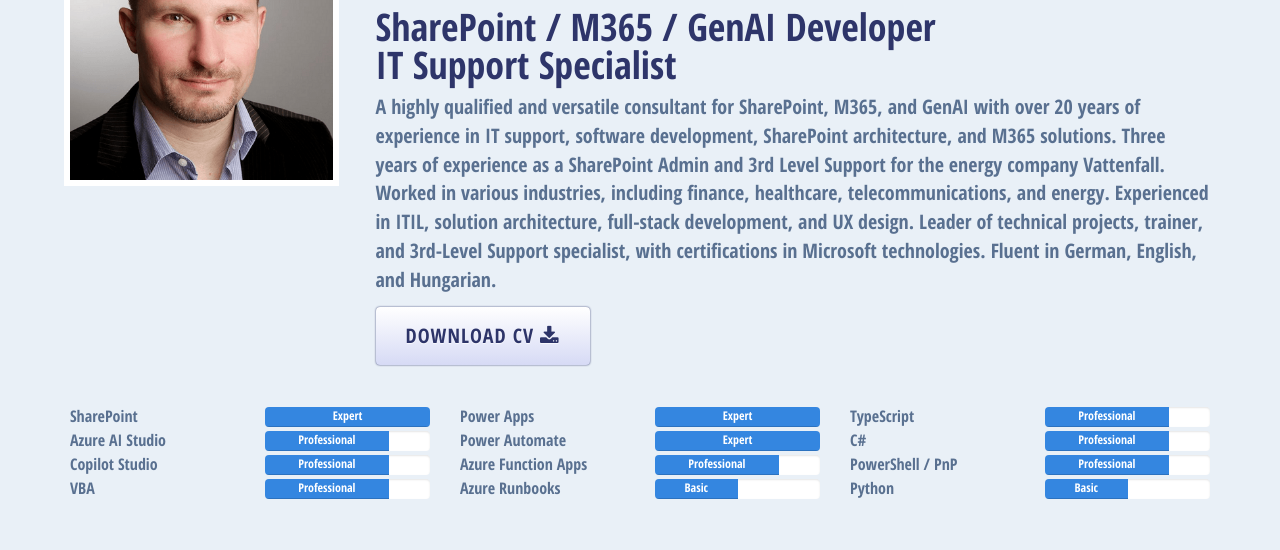
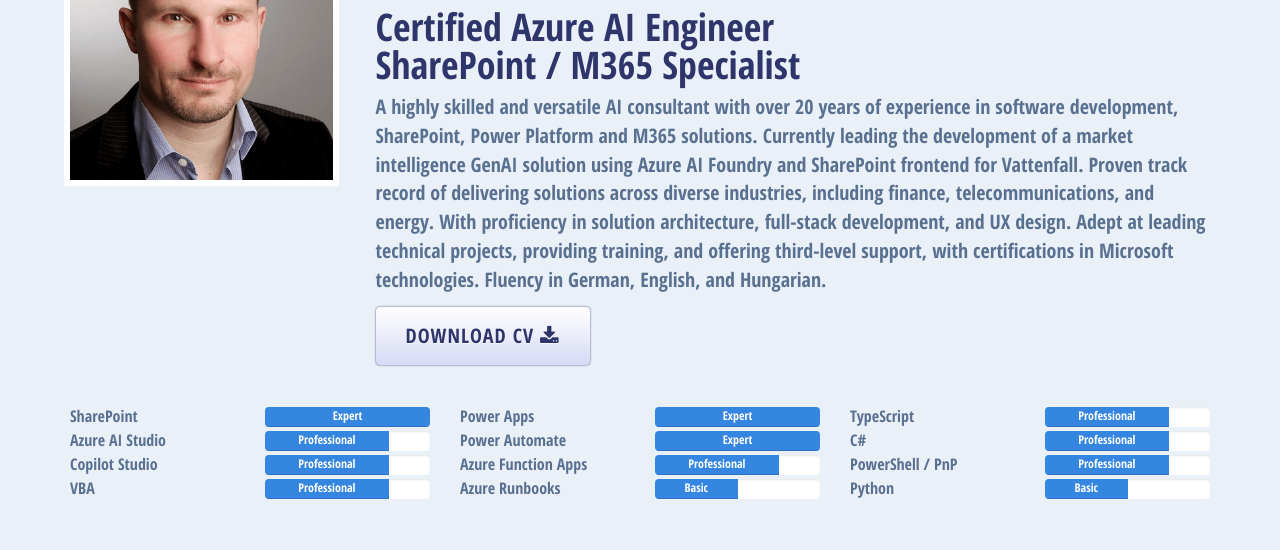
Before and after one commit to karstenheld3/karstenheld.com, a plain HTML site: page index.html in a window 1280 px wide. Shown: the part 240-790 px from the top of the page. Drawn offline with Linux system fonts and the light colour scheme.

Commit message:
new pushed version

```diff
--- a/index.html
+++ b/index.html
@@ -8,7 +8,7 @@
 <title>Karsten Held Homepage</title>
 <meta name="viewport" content="width=device-width, initial-scale=1.0, user-scalable=no, minimum-scale=1.0, maximum-scale=1.0">
 
-<meta name="description" content="Karsten Held, SharePoint / M365 / GenAI Developer, IT Support Specialist ">
+<meta name="description" content="Karsten Held, Certified Azure AI Engineer, SharePoint / M365 Specialist">
 <meta name="author" content="Karsten Held">
 
 <!-- Bootstrap CSS -->
@@ -87,10 +87,13 @@
           <div class="mscp-logo pull-right hidden-xs"><img src="img/misc/mscp-logo.png"/></div>
           <h2 class="primary-focus">Karsten Held</h2>
           <h3 class="secondary-focus">
-			SharePoint / M365 / GenAI Developer<br>IT Support Specialist
+			Certified Azure AI Engineer<br>SharePoint / M365 Specialist
 		  </h3>
           <p>
-A highly qualified and versatile consultant for SharePoint, M365, and GenAI with over 20 years of experience in IT support, software development, SharePoint architecture, and M365 solutions. Three years of experience as a SharePoint Admin and 3rd Level Support for the energy company Vattenfall. Worked in various industries, including finance, healthcare, telecommunications, and energy. Experienced in ITIL, solution architecture, full-stack development, and UX design. Leader of technical projects, trainer, and 3rd-Level Support specialist, with certifications in Microsoft technologies. Fluent in German, English, and Hungarian.          </p>
+A highly skilled and versatile AI consultant with over 20 years of experience in software development, SharePoint, Power Platform and M365 solutions. Currently leading the development of a market intelligence GenAI solution using Azure AI Foundry and SharePoint
+frontend for Vattenfall. Proven track record of delivering solutions across diverse industries, including finance, telecommunications, and energy. With proficiency in solution architecture, full-stack development, and UX design. Adept at leading technical projects, providing
+training, and offering third-level support, with certifications in Microsoft technologies. Fluency in German, English, and Hungarian.
+</p>
           <a href="download/KarstenHeldCV.pdf" class="btn btn-lg btn-primary-grad">Download CV <i class="fa fa-download"></i></a>
 
         </div>
```
